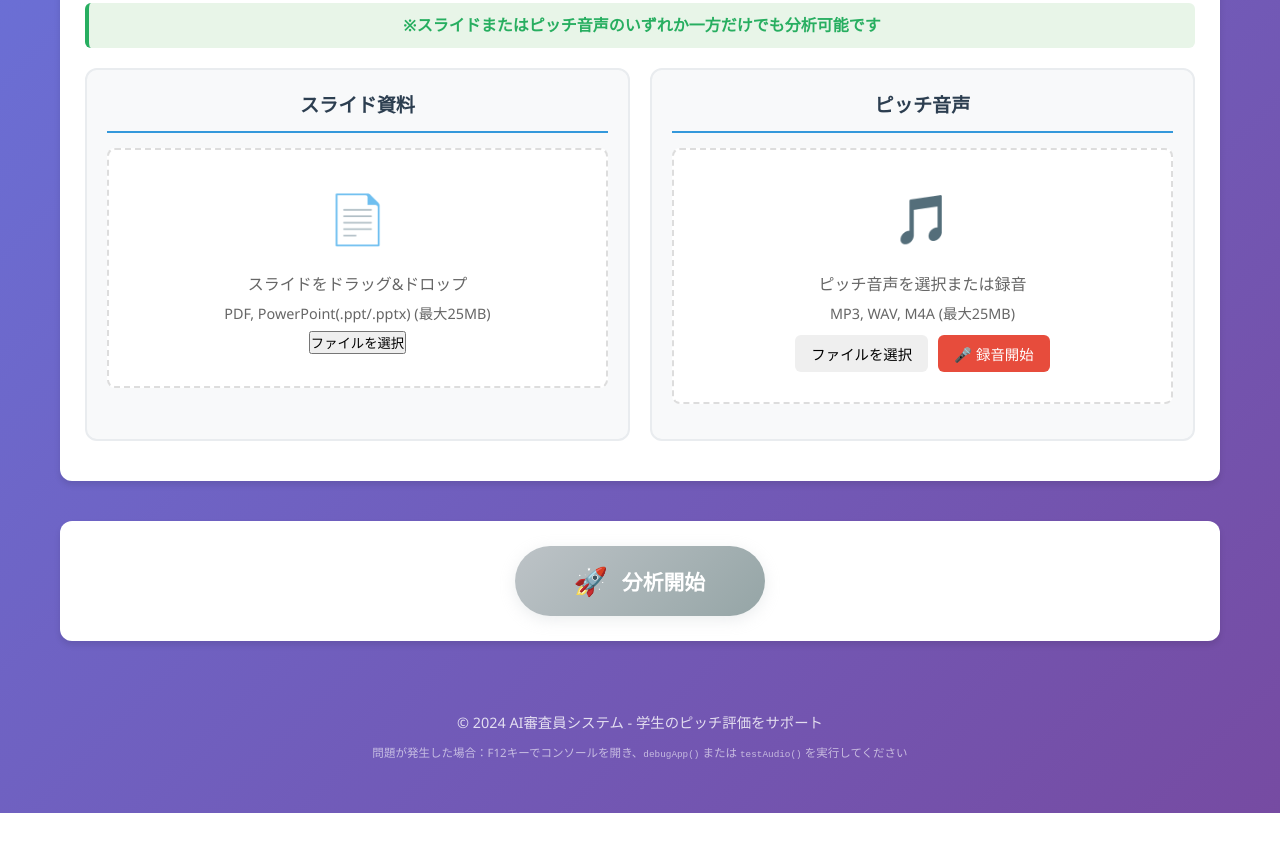
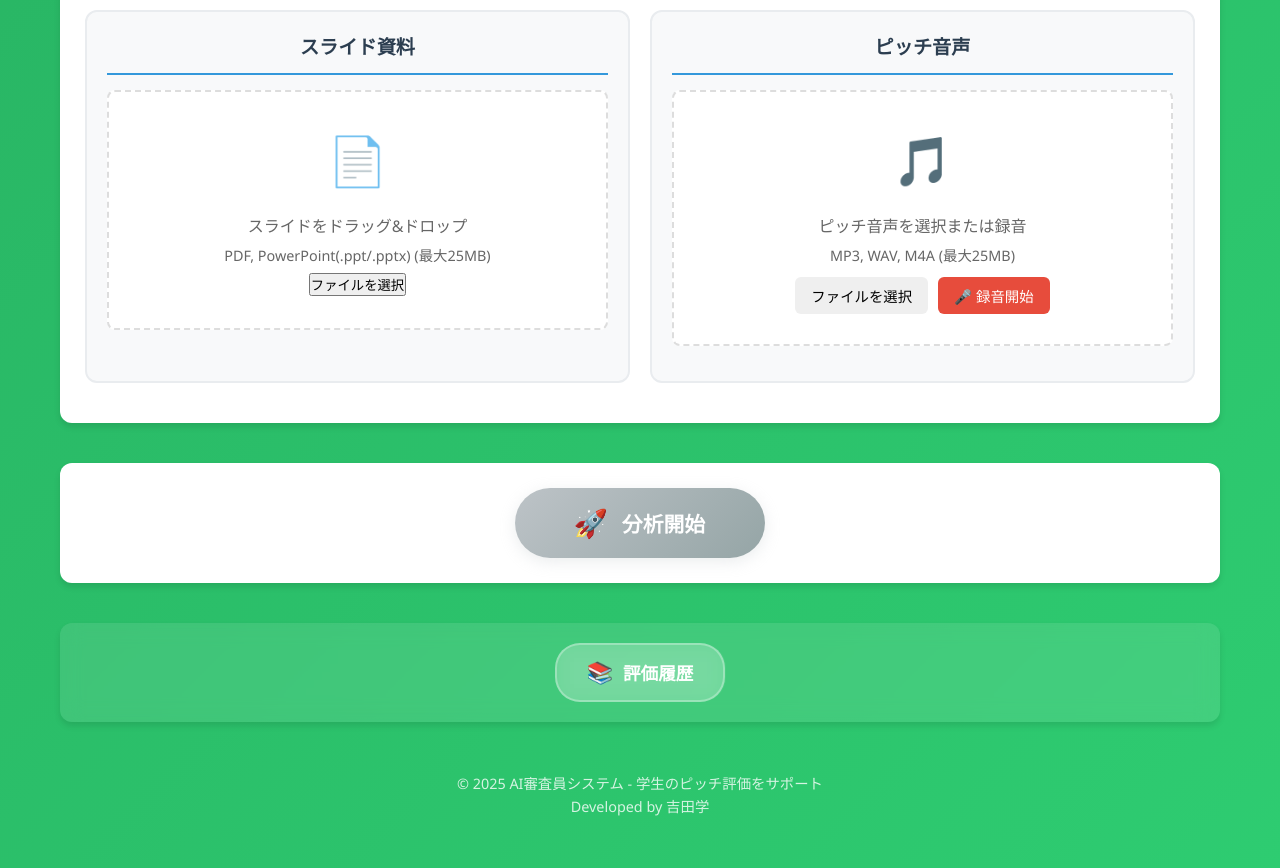
Before and after one commit to yoshidaagri/ai-shinsa, a plain HTML site: page index.html in a window 1280 px wide. Shown: the part 895-1763 px from the top of the page. Before the commit the page ends 1708 px from the top, so only its background shows below. Drawn offline with nearby package versions, Linux system fonts and the light colour scheme; a script that the page names is missing.

Commit message:
UIの改善: 評価履歴ボタンを画面下部に移動、コピーライト（吉田学）を追加

```diff
--- a/index.html
+++ b/index.html
@@ -11,12 +11,7 @@
         <header>
             <h1>🎯 AI審査員システム - ピッチ評価</h1>
             <p class="subtitle">学生のピッチ発表を多角的に評価・分析</p>
-            <div class="header-actions">
-                <button id="showHistory" class="header-btn">
-                    <span class="btn-icon">📚</span>
-                    評価履歴
-                </button>
-            </div>
+
         </header>
 
         <main>
@@ -152,11 +147,17 @@
             </div>
         </main>
 
+        <!-- 評価履歴 -->
+        <section class="history-section">
+            <button id="showHistory" class="history-btn">
+                <span class="btn-icon">📚</span>
+                評価履歴
+            </button>
+        </section>
+
         <footer>
-            <p>&copy; 2024 AI審査員システム - 学生のピッチ評価をサポート</p>
-            <div class="debug-info" style="margin-top: 10px; font-size: 0.8em; color: rgba(255,255,255,0.6);">
-                問題が発生した場合：F12キーでコンソールを開き、<code>debugApp()</code> または <code>testAudio()</code> を実行してください
-            </div>
+            <p>&copy; 2025 AI審査員システム - 学生のピッチ評価をサポート</p>
+            <p class="copyright">Developed by 吉田学</p>
         </footer>
     </div>
 
--- a/styles.css
+++ b/styles.css
@@ -11,7 +11,7 @@ body {
     font-family: 'Segoe UI', Tahoma, Geneva, Verdana, sans-serif;
     line-height: 1.6;
     color: #333;
-    background: linear-gradient(135deg, #667eea 0%, #764ba2 100%);
+    background: linear-gradient(135deg, #27ae60 0%, #2ecc71 100%);
     min-height: 100vh;
 }
 
@@ -1265,6 +1265,43 @@ section h2 {
     }
 }
 
+/* 評価履歴セクション */
+.history-section {
+    background: rgba(255,255,255,0.1);
+    border-radius: 12px;
+    padding: 20px;
+    margin-bottom: 20px;
+    text-align: center;
+    backdrop-filter: blur(10px);
+}
+
+.history-btn {
+    background: rgba(255,255,255,0.2);
+    color: white;
+    border: 2px solid rgba(255,255,255,0.3);
+    padding: 15px 30px;
+    border-radius: 25px;
+    cursor: pointer;
+    font-weight: bold;
+    font-size: 1.1em;
+    transition: all 0.3s;
+    backdrop-filter: blur(10px);
+    display: inline-flex;
+    align-items: center;
+    gap: 10px;
+}
+
+.history-btn:hover {
+    background: rgba(255,255,255,0.3);
+    border-color: rgba(255,255,255,0.5);
+    transform: translateY(-2px);
+    box-shadow: 0 4px 12px rgba(0,0,0,0.2);
+}
+
+.history-btn .btn-icon {
+    font-size: 1.2em;
+}
+
 /* フッター */
 footer {
     text-align: center;
```
